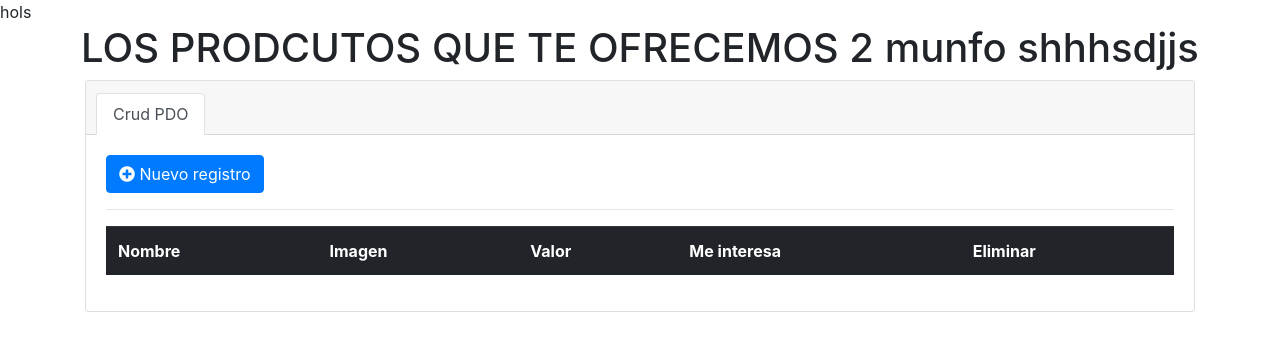
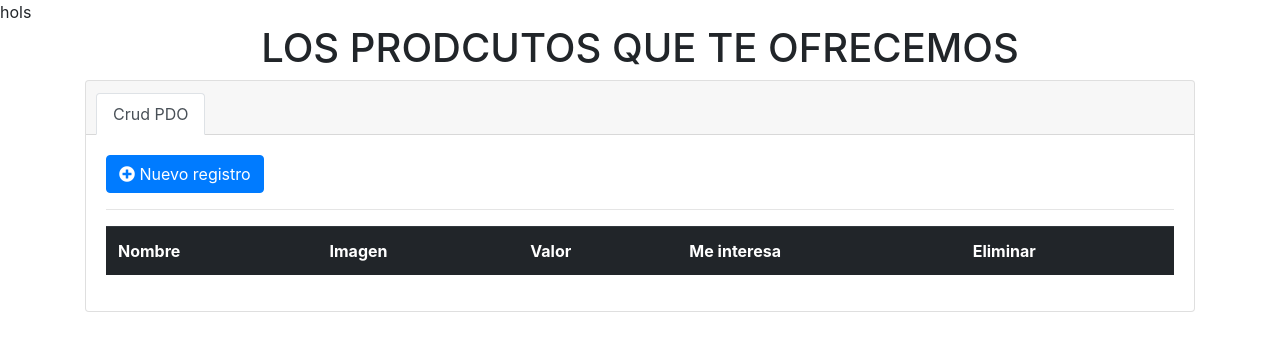
Before and after one commit to aguila555/DPS, a PHP site: page / in a window 1280 px wide. Shown: the top 351 px of the page. Run offline with PHP 8.4, Linux system fonts and the light colour scheme; data that the repository does not hold is empty; some libraries are stand-ins or nearby versions.

Commit message:
MENSAJE2

```diff
--- a/index.php
+++ b/index.php
@@ -24,7 +24,7 @@
 </style> hols
 
 
-<h1 align="center">LOS PRODCUTOS QUE TE OFRECEMOS 2 munfo shhhsdjjs</h1>
+<h1 align="center">LOS PRODCUTOS QUE TE OFRECEMOS</h1>
 	<div class="container">
 		<div class="row">
 			<div class="col-sm-12">
```
